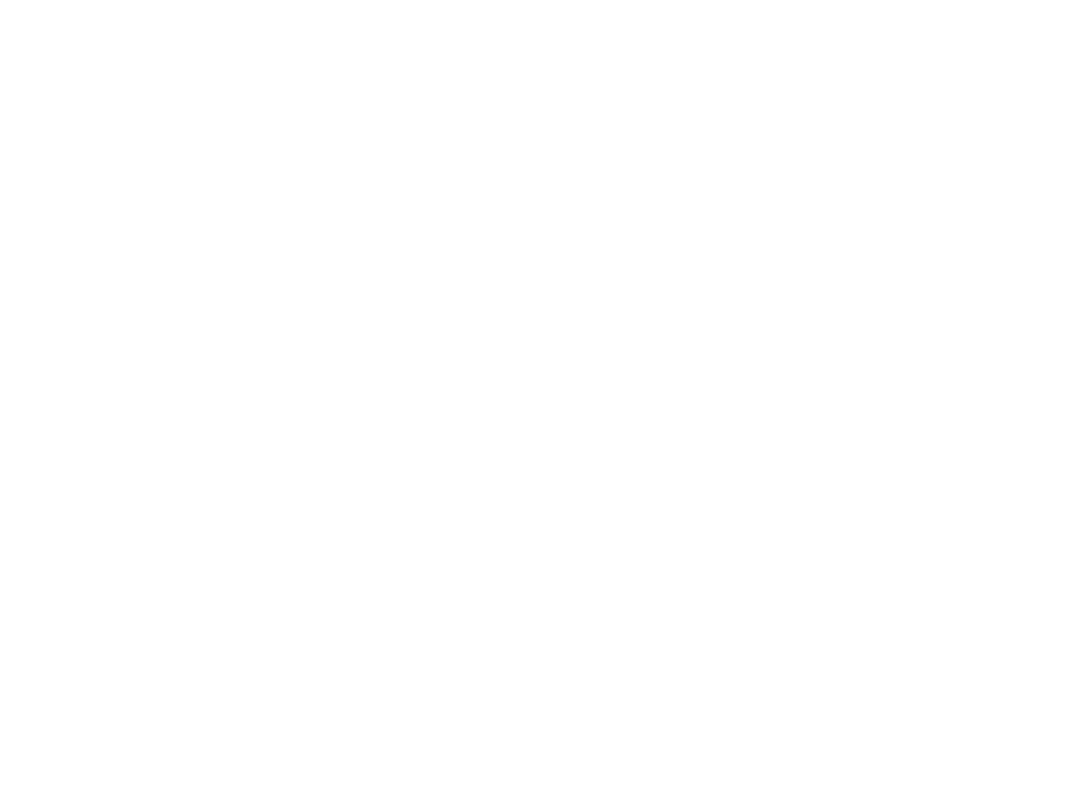
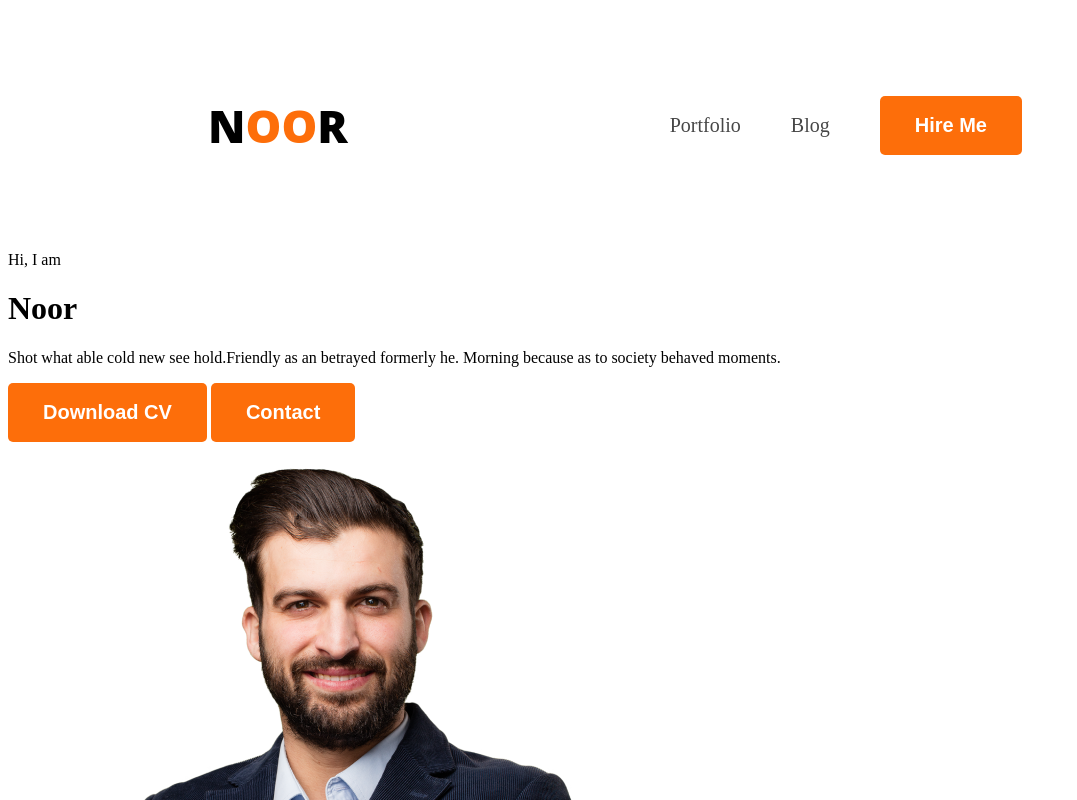
Before and after one commit to noorjp/my-portfolio, a plain HTML site: page index.html in a window 1280 px wide. Shown: the top 800 px of the page, without its empty margins (0-1077 px from the left). Drawn offline with Linux system fonts and the light colour scheme.

Commit message:
update some div

```diff
--- a/index.html
+++ b/index.html
@@ -4,10 +4,32 @@
     <meta charset="UTF-8">
     <meta name="viewport" content="width=device-width, initial-scale=1.0">
     <title>My Portfolio</title>
+    <link rel="stylesheet" href="styles/portfolio.css">
 </head>
 <body>
     <header>
+     <nav>
+        <h3 class="nav-title">N<span class="text-primary">OO</span>R</h3>
+        <ul>
+            <li><a class="dark-2" href="#">Portfolio</a></li>
+            <li><a class="dark-2" href="#">Blog</a></li>
+            <li><a href="#"><button class="btn-primary">Hire Me</button></a></li>
+        </ul>
+     </nav>
+     <div class="banner">
+     <div class="banner-content">
+     <div class="h4">Hi, I  am</div>
+     <h1>Noor</h1>
+     <p class="banner-description">
+        Shot what able cold new see hold.Friendly as an betrayed formerly he. Morning because as to society behaved moments.
+     </p>
 
+     <button class="btn-primary">Download CV</button>
+     <button class="btn-primary">Contact</button>
+    </div>
+    <img src="images/hardy.png" alt="">
+
+     </div>
     </header>
     <main>
 
--- /dev/null
+++ b/styles/portfolio.css
@@ -0,0 +1,53 @@
+
+/* nav styles */
+
+/* shared style */
+
+.text-primary {
+ color: #FD6E0A;
+}
+
+.btn-primary {
+ background-color: #FD6E0A;
+ font-weight: bold;
+ font-size: 20px;
+ color: white;
+ border: none;
+ padding: 18px 35px;
+ border-radius: 5px;
+ cursor: pointer;
+}
+
+nav {
+ display: flex;
+ align-items: center;
+ justify-content: space-between;
+ margin:  50px 200px;
+}
+
+.nav-title {
+ font-family: 'Open Sans', sans-serif;
+ font-size: 45px;
+ font-weight: 800;
+}
+
+nav ul {
+ display: flex;
+ align-items: center;
+
+ }
+
+nav ul li {
+ list-style: none;
+ margin-right: 50px;
+
+}
+
+nav li a {
+font-size: 20px;
+ text-decoration: none;
+}
+
+.dark-2 {
+ color: #474747;
+}
```
